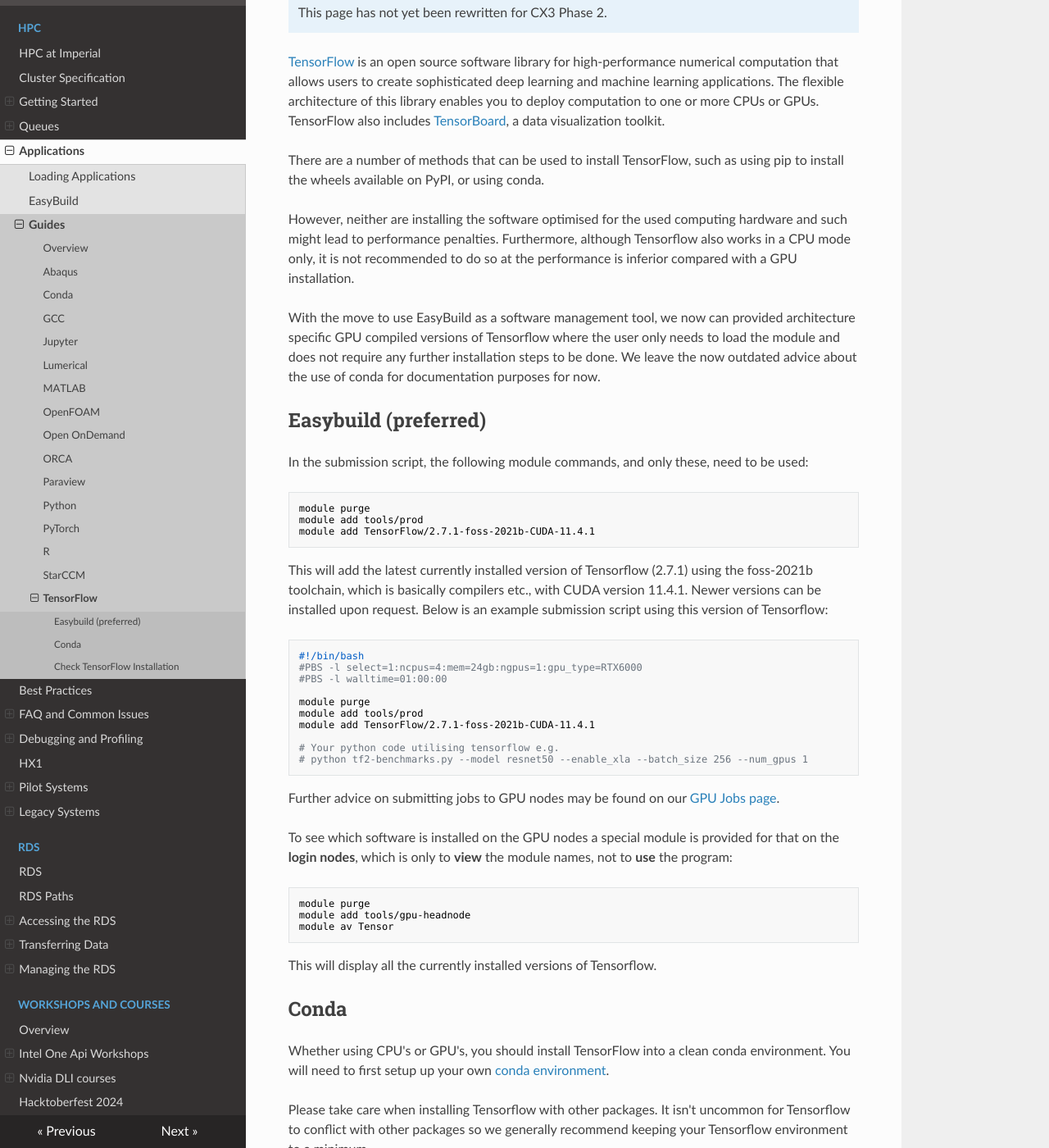
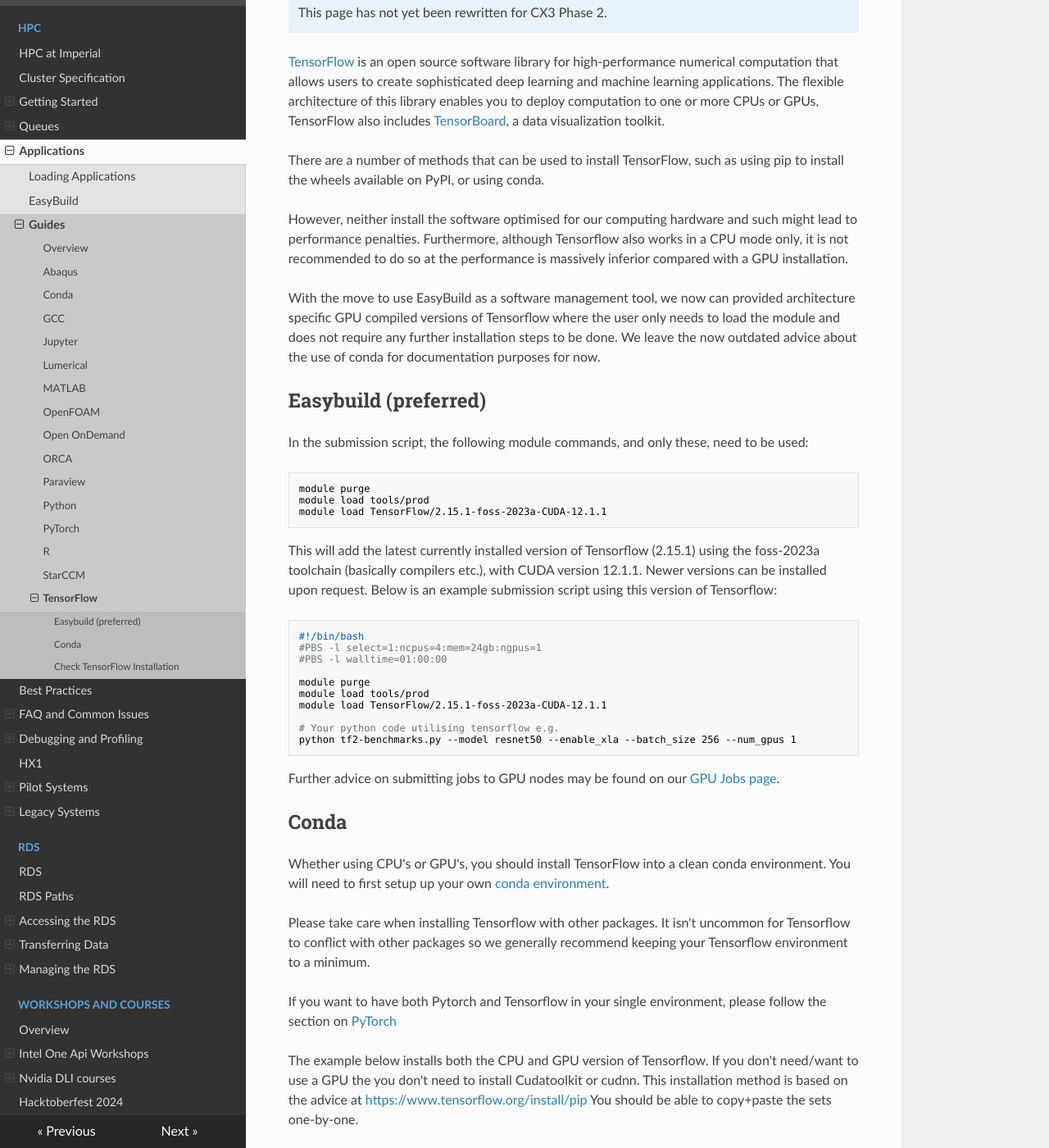
Before and after one commit to ImperialCollegeLondon/icl-rcs-user-guide, an MkDocs documentation site: the page built from docs/hpc/applications/guides/tensorflow.md, in a window 1280 px wide and 1400 px high, scrolled down 197 px. Shown: the whole window at 82% size. Built offline with MkDocs 1.6.1, drawn with Linux system fonts in a browser that asks for light colours; nearby versions of some CDN libraries.

Commit message:
updated tensorflow page for phase2

````diff
--- a/docs/hpc/applications/guides/tensorflow.md
+++ b/docs/hpc/applications/guides/tensorflow.md
@@ -8,7 +8,7 @@
 
 There are a number of methods that can be used to install TensorFlow, such as using pip to install the wheels available on PyPI, or using conda.
 
-However, neither are installing the software optimised for the used computing hardware and such might lead to performance penalties. Furthermore, although Tensorflow also works in a CPU mode only, it is not recommended to do so at the performance is inferior compared with a GPU installation.
+However, neither install the software optimised for our computing hardware and such might lead to performance penalties. Furthermore, although Tensorflow also works in a CPU mode only, it is not recommended to do so at the performance is massively inferior compared with a GPU installation.
 
 With the move to use EasyBuild as a software management tool, we now can provided architecture specific GPU compiled versions of Tensorflow where the user only needs to load the module and does not require any further installation steps to be done. We leave the now outdated advice about the use of conda for documentation purposes for now.
 
@@ -18,39 +18,29 @@ In the submission script, the following module commands, and only these, need to
 
 ```console
 module purge
-module add tools/prod
-module add TensorFlow/2.7.1-foss-2021b-CUDA-11.4.1
+module load tools/prod
+module load TensorFlow/2.15.1-foss-2023a-CUDA-12.1.1
 ```
 
-This will add the latest currently installed version of Tensorflow (2.7.1) using the foss-2021b toolchain, which is basically compilers etc., with CUDA version 11.4.1. Newer versions can be installed upon request. Below is an example submission script using this version of Tensorflow:
+This will add the latest currently installed version of Tensorflow (2.15.1) using the foss-2023a toolchain (basically compilers etc.), with CUDA version 12.1.1. Newer versions can be installed upon request. Below is an example submission script using this version of Tensorflow:
 
 ```bash
 #!/bin/bash
-#PBS -l select=1:ncpus=4:mem=24gb:ngpus=1:gpu_type=RTX6000
+#PBS -l select=1:ncpus=4:mem=24gb:ngpus=1
 #PBS -l walltime=01:00:00
 
 module purge
-module add tools/prod
-module add TensorFlow/2.7.1-foss-2021b-CUDA-11.4.1
+module load tools/prod
+module load TensorFlow/2.15.1-foss-2023a-CUDA-12.1.1
 
 # Your python code utilising tensorflow e.g.
-# python tf2-benchmarks.py --model resnet50 --enable_xla --batch_size 256 --num_gpus 1
+python tf2-benchmarks.py --model resnet50 --enable_xla --batch_size 256 --num_gpus 1
 ```
 
 Further advice on submitting jobs to GPU nodes may be found on our [GPU Jobs page](../../queues/gpu-jobs.md).
 
-To see which software is installed on the GPU nodes a special module is provided for that on the **login nodes**, which is only to **view** the module names, not to **use** the program:
-
-```console
-module purge
-module add tools/gpu-headnode
-module av Tensor
-```
-
-This will display all the currently installed versions of Tensorflow.
-
 ## Conda
-Whether using  CPU's or GPU's, you should install TensorFlow into a clean conda environment. You will need to first setup up your own [conda environment](./conda.md).
+Whether using CPU's or GPU's, you should install TensorFlow into a clean conda environment. You will need to first setup up your own [conda environment](./conda.md).
 
 Please take care when installing Tensorflow with other packages. It isn't uncommon for Tensorflow to conflict with other packages so we generally recommend keeping your Tensorflow environment to a minimum.
 
````
